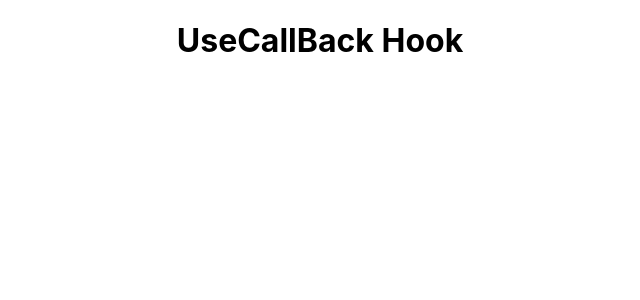
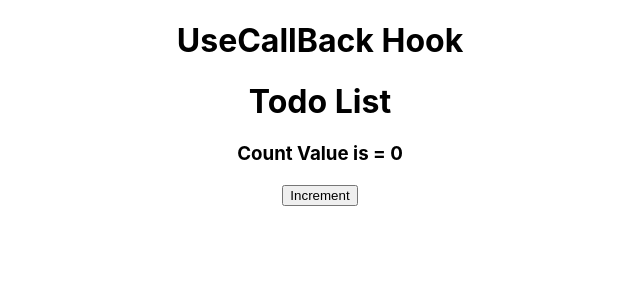
Before and after one commit to codewithzaman/React-Hooks-Tutorial, a React (Create React App) app: page / in a window 1280 px wide. Shown: the top 300 px of the page, without its empty margins (320-960 px from the left). Built offline with nearby package versions, Linux system fonts and the light colour scheme.

Commit message:
Usecallback hook

```diff
--- /dev/null
+++ b/src/React-Hooks/UseCallback/Todos.js
@@ -0,0 +1,12 @@
+import React,{memo} from 'react'
+
+function Todos({todo,addNewTodo}) {
+    console.log('Todo List Render');
+  return (
+    <div>
+      <h1>Todo List</h1>
+    </div>
+  )
+}
+
+export default memo(Todos)
--- a/src/React-Hooks/UseCallback/UseCallBack.js
+++ b/src/React-Hooks/UseCallback/UseCallBack.js
@@ -1,9 +1,18 @@
-import React from 'react'
+import React,{useState} from 'react'
+import Todos from './Todos'
 
 function UseCallBack() {
+    const [count, setcount] = useState(0)
+    const [todo, settodo] = useState([])
+    const addNewTodo = ()=>{
+        console.log('Add new todo');
+    }
   return (
     <div>
       <h1>UseCallBack Hook </h1>
+      <Todos todo={todo} addNewTodo={addNewTodo}/>
+      <h3>Count Value is =  {count}</h3>
+      <button onClick={()=>setcount(count+1)}>Increment</button>
     </div>
   )
 }
```
